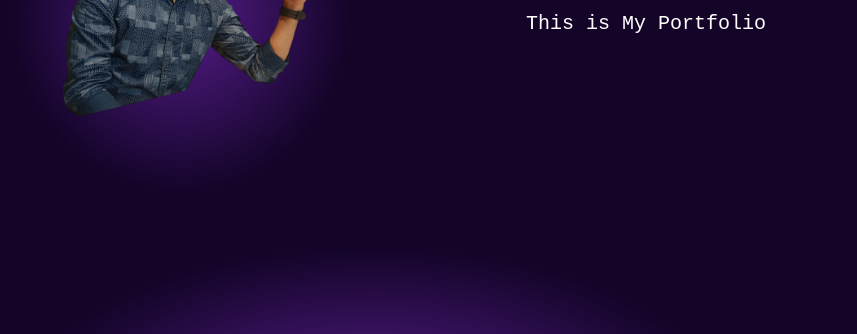
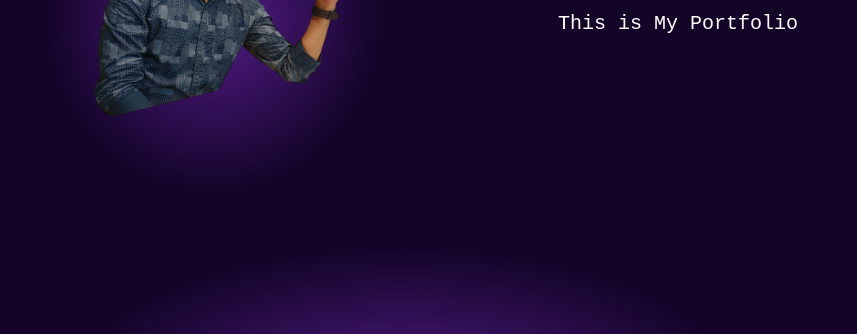
Before and after one commit to mrARITRAG/Portfolio, a plain HTML site: page index.html in a window 1280 px wide. Shown: the part 337-671 px from the top of the page, without its empty margins (87-944 px from the left). Drawn offline with Linux system fonts and the light colour scheme.

Commit message:
Code addition and altaretion

```diff
--- a/index.html
+++ b/index.html
@@ -21,7 +21,7 @@
     </nav>
 
 
-
+    <div class="page-warpper">
         <section>
             <div class="main1" id="home">
                 <img class="arow" src="images/arow.png" alt="arow">
@@ -60,6 +60,8 @@ I make dynamic and functional Web pages, that are tialored to
             </div>
         </section>
 
+    </div>
+
     <footer class="footer">
         <div class="footer-container">
 
--- a/style.css
+++ b/style.css
@@ -1,5 +1,14 @@
 body {
     background-color: #130428;
+    width: 100%;
+    margin: 0;
+    padding: 0;
+}
+
+.page-warpper{
+    max-width: 1200px;
+    margin: 0 auto;
+    position: relative;
 }
 
 /* NAV CONTAINER */
@@ -80,12 +89,6 @@ body {
         0 0 12px #bb86ff,
         0 0 30px rgba(187, 134, 255, 0.4);
 }
-
-
-section {
-    min-height: 900px;
-}
-
 
 
 .inpic {
```
Lines whose indentation alone changed are shown as unchanged.
